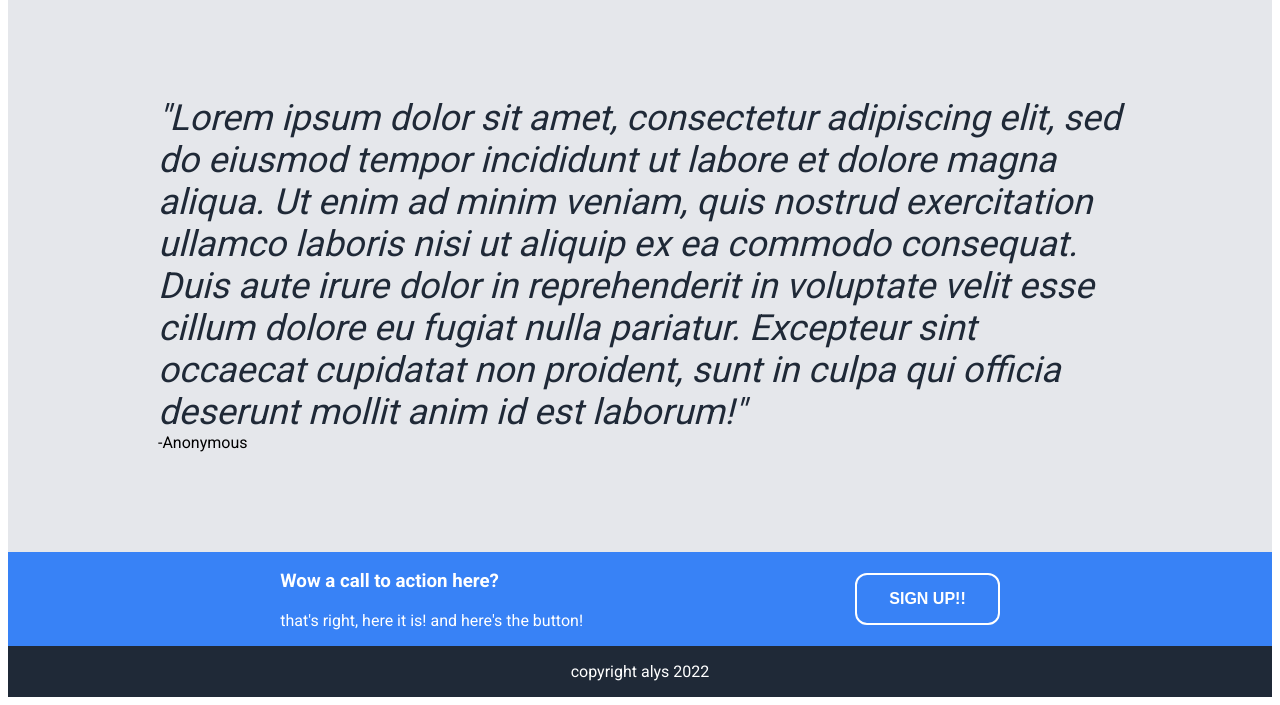
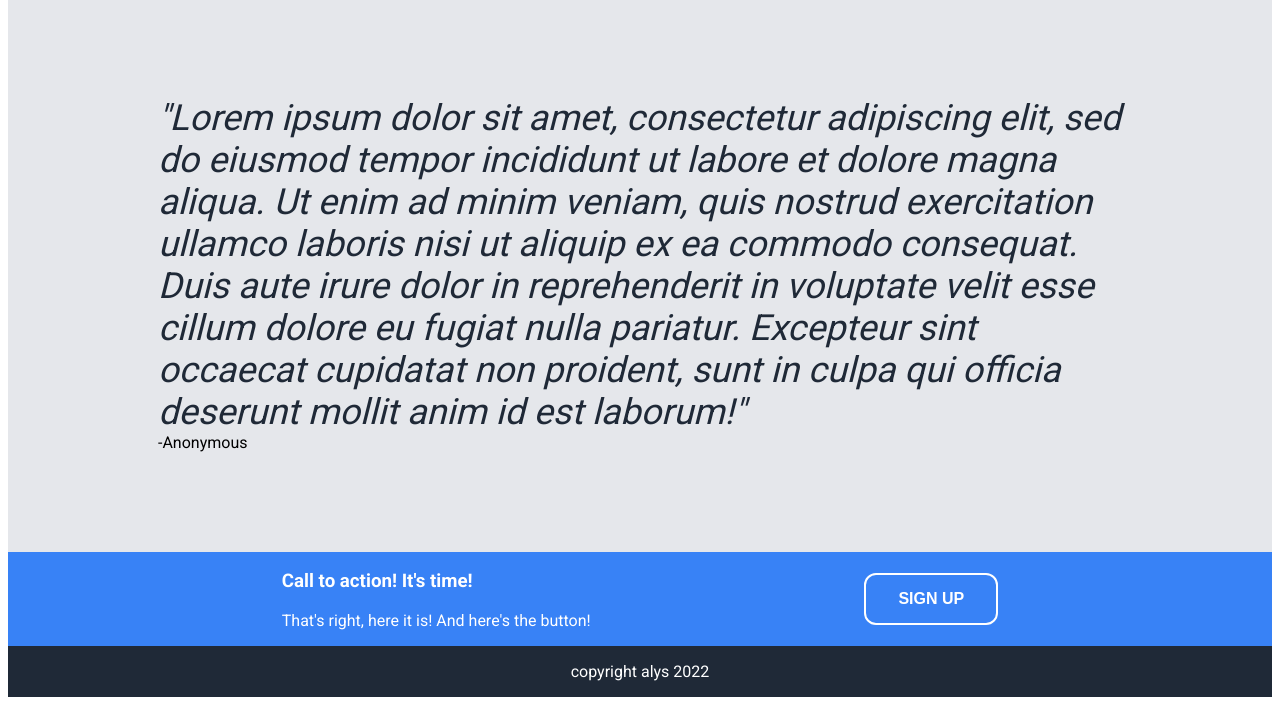
Before and after one commit to alysarnau/landing-page, a plain HTML site: page index.html in a window 1280 px wide. Shown: the part 715-1420 px from the top of the page. Drawn offline with Linux system fonts and the light colour scheme.

Commit message:
Edit text in CTA

```diff
--- a/index.html
+++ b/index.html
@@ -62,9 +62,9 @@
 
 <div class="box">
     <div class="cta">
-        <div><h3>Wow a call to action here?</h3>
-        <p>that's right, here it is! and here's the button!</p></div>
-        <div><button class="signup">SIGN UP!!</button></div>
+        <div><h3>Call to action! It's time!</h3>
+        <p>That's right, here it is! And here's the button!</p></div>
+        <div><button class="signup">SIGN UP</button></div>
     </div>
   </div>
     <div class="footer">
```
